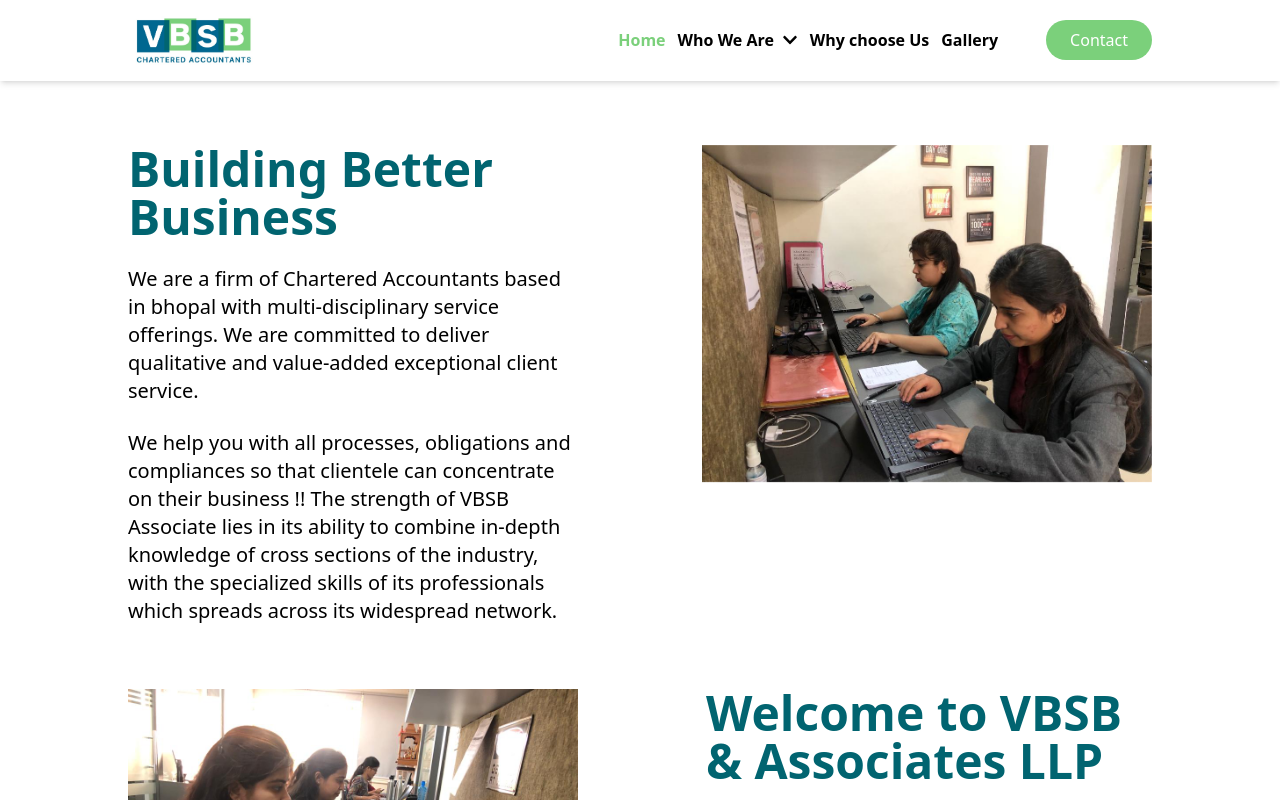
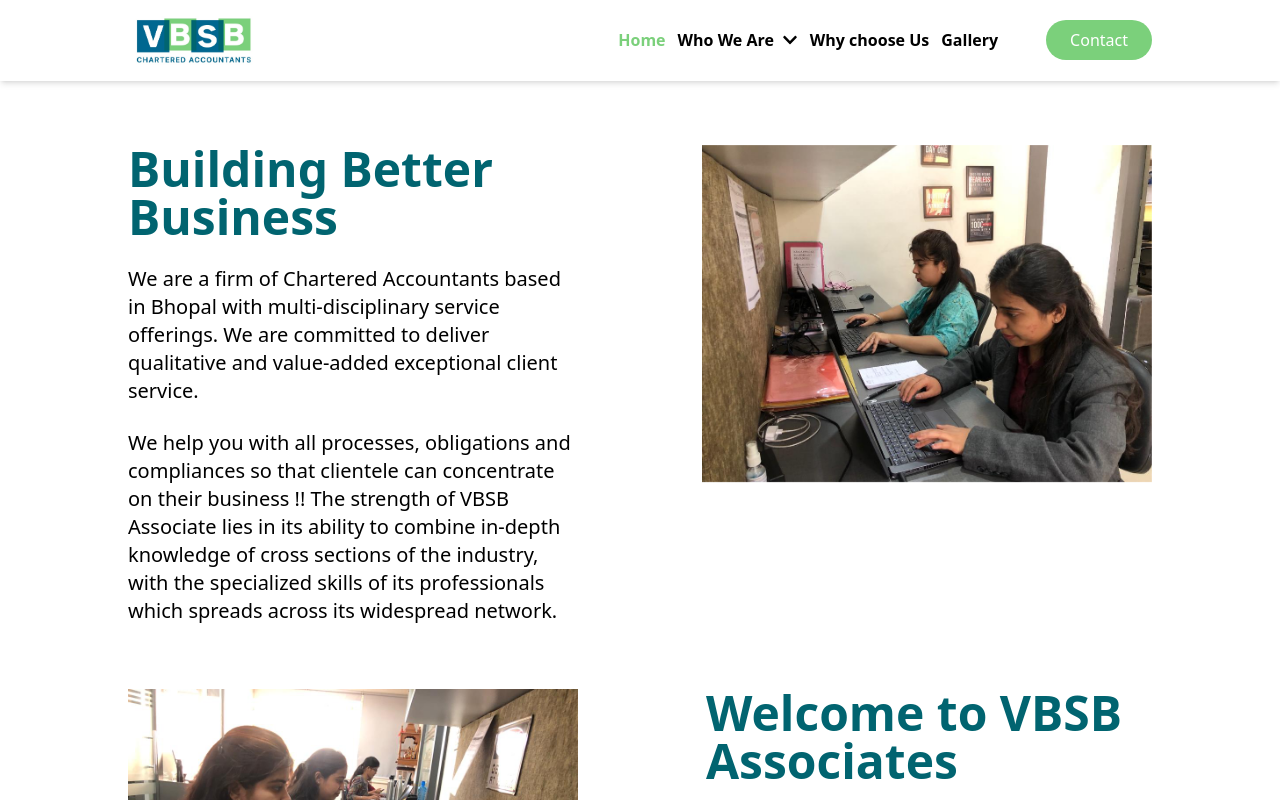
Before and after one commit to vbsbCompany/vbsb, a Next.js app: page / in a window 1280 px wide. Shown: the top 800 px of the page. Built offline with nearby package versions, Linux system fonts and the light colour scheme.

Commit message:
nav fixed

```diff
--- a/components/Header/index.jsx
+++ b/components/Header/index.jsx
@@ -4,7 +4,7 @@
 function Header({ index }) {
   const [mobile, setMobile] = useState(false);
   return (
-    <div className="px-6 md:px-32 py-2 flex justify-between sticky shadow-md z-50">
+    <div className="px-6 lg:px-32 py-2 flex justify-between sticky shadow-md z-50">
       <a href="/">
         <span className="text-2xl font-bold">
           <img src="/vbsb.jpeg" alt="" className="w-[135px]" />
--- a/pages/index.jsx
+++ b/pages/index.jsx
@@ -25,7 +25,7 @@
                 Building Better Business
               </h3>
               <p className="my-6 text-xl">
-                We are a firm of Chartered Accountants based in bhopal with
+                We are a firm of Chartered Accountants based in Bhopal with
                 multi-disciplinary service offerings. We are committed to
                 deliver qualitative and value-added exceptional client service.
               </p>
@@ -47,11 +47,10 @@
               />
             </div>
           </section>
-
           <section className="flex flex-col-reverse xl:flex-row-reverse items-start gap-32 my-16">
             <div className="max-w-[565px]">
               <h3 className="text-xl md:text-3xl lg:text-5xl font-bold text-primary">
-                Welcome to VBSB & Associates LLP
+                Welcome to VBSB Associates
               </h3>
               <p className="my-6 text-xl text-black/50">
                 The dynamic chartered accounting firm VBSB & Associates was
```
